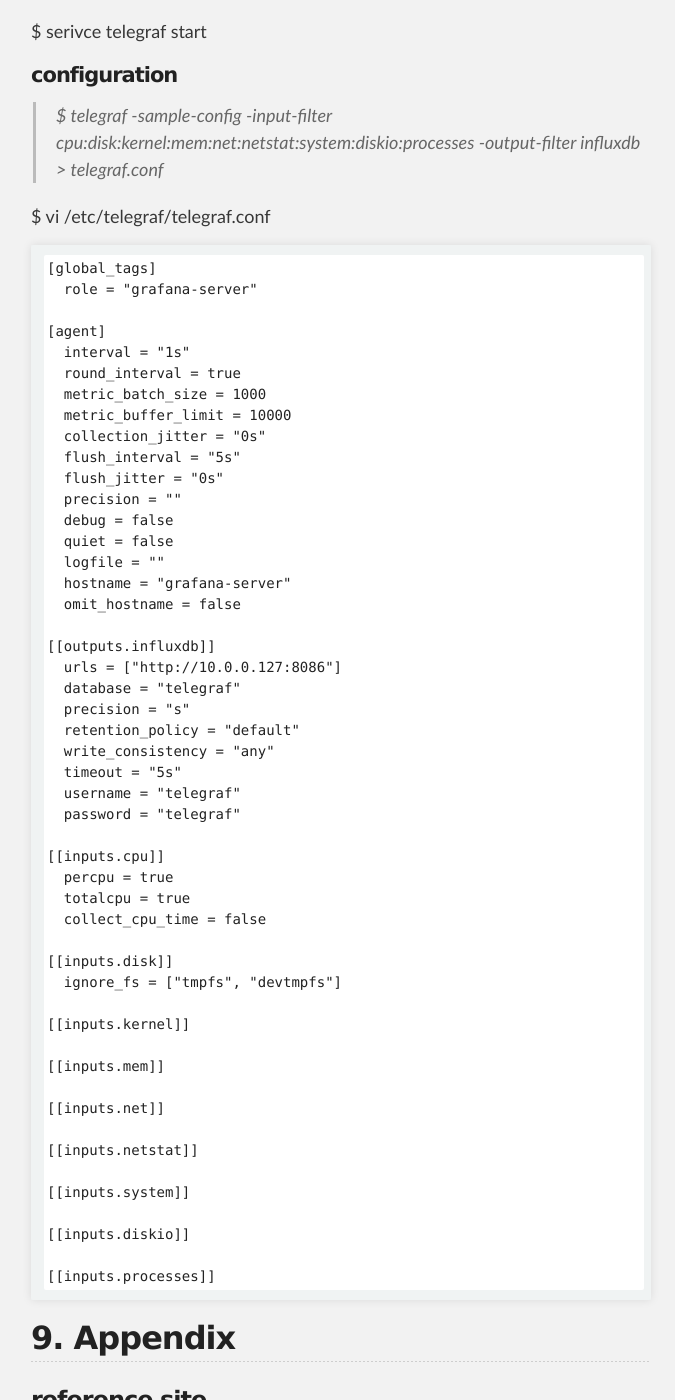
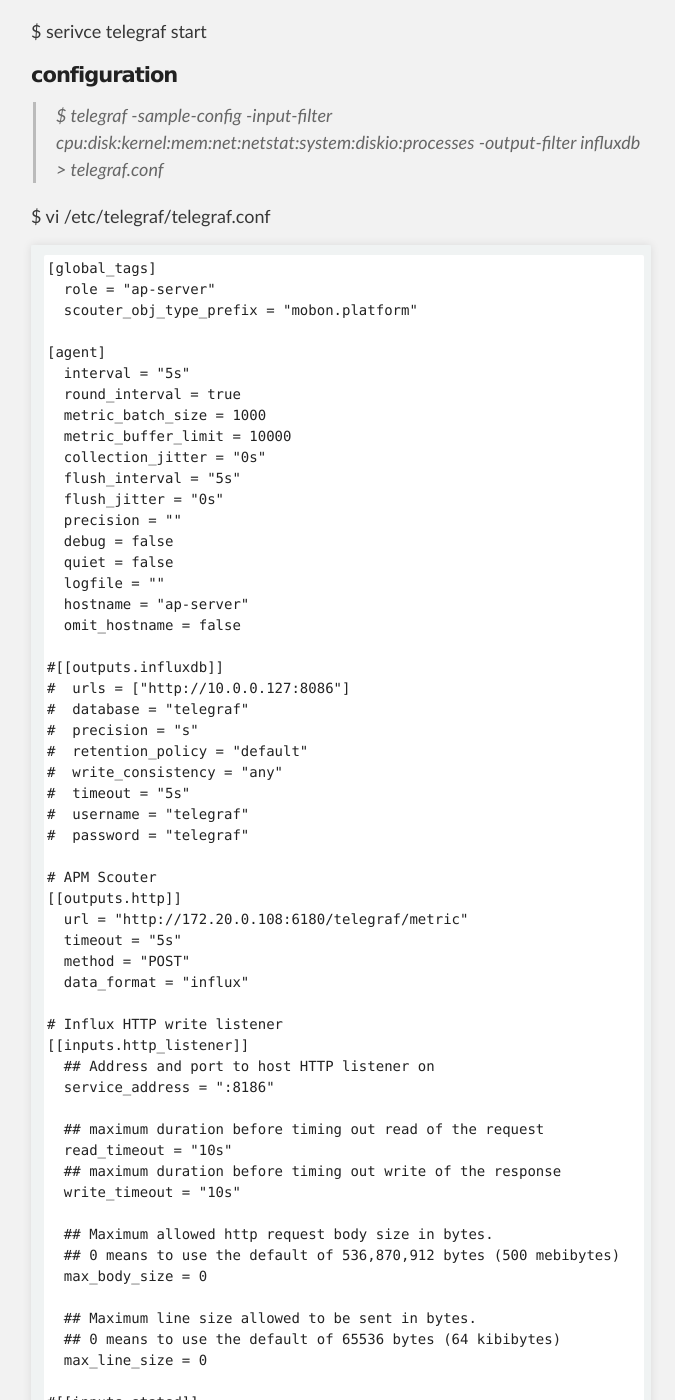
Before and after one commit to unlimited9/unlimited9.github.com, a Jekyll site: the page built from reference.notes/QA/install.n.setup.telegraf.md, in a window 1280 px wide and 1400 px high, scrolled down 635 px. Shown: the whole window, without its empty margins (299-974 px from the left). Built offline with Jekyll 4.4.1, drawn with Linux system fonts in a browser that asks for light colours; our own code applies the rules of GitHub Pages for plain Markdown files; some of the changed text lies outside the part shown.

Commit message:
Update install.n.setup.telegraf.md

````diff
--- a/reference.notes/QA/install.n.setup.telegraf.md
+++ b/reference.notes/QA/install.n.setup.telegraf.md
@@ -17,10 +17,11 @@ $ serivce telegraf start
 $ vi /etc/telegraf/telegraf.conf
 ```
 [global_tags]
-  role = "grafana-server"
+  role = "ap-server"
+  scouter_obj_type_prefix = "mobon.platform"
 
 [agent]
-  interval = "1s"
+  interval = "5s"
   round_interval = true
   metric_batch_size = 1000
   metric_buffer_limit = 10000
@@ -31,40 +32,95 @@ $ vi /etc/telegraf/telegraf.conf
   debug = false
   quiet = false
   logfile = ""
-  hostname = "grafana-server"
+  hostname = "ap-server"
   omit_hostname = false
 
-[[outputs.influxdb]]
-  urls = ["http://10.0.0.127:8086"]
-  database = "telegraf"
-  precision = "s"
-  retention_policy = "default"
-  write_consistency = "any"
+#[[outputs.influxdb]]
+#  urls = ["http://10.0.0.127:8086"]
+#  database = "telegraf"
+#  precision = "s"
+#  retention_policy = "default"
+#  write_consistency = "any"
+#  timeout = "5s"
+#  username = "telegraf"
+#  password = "telegraf"
+
+# APM Scouter
+[[outputs.http]]
+  url = "http://172.20.0.108:6180/telegraf/metric"
   timeout = "5s"
-  username = "telegraf"
-  password = "telegraf"
+  method = "POST"
+  data_format = "influx"
 
-[[inputs.cpu]]
-  percpu = true
-  totalcpu = true
-  collect_cpu_time = false
+# Influx HTTP write listener
+[[inputs.http_listener]]
+  ## Address and port to host HTTP listener on
+  service_address = ":8186"
 
-[[inputs.disk]]
-  ignore_fs = ["tmpfs", "devtmpfs"]
+  ## maximum duration before timing out read of the request
+  read_timeout = "10s"
+  ## maximum duration before timing out write of the response
+  write_timeout = "10s"
 
-[[inputs.kernel]]
+  ## Maximum allowed http request body size in bytes.
+  ## 0 means to use the default of 536,870,912 bytes (500 mebibytes)
+  max_body_size = 0
 
-[[inputs.mem]]
+  ## Maximum line size allowed to be sent in bytes.
+  ## 0 means to use the default of 65536 bytes (64 kibibytes)
+  max_line_size = 0
 
-[[inputs.net]]
+#[[inputs.statsd]]
+#  # Address and port to host UDP listener on
+#  service_address = ":8125"
+#  # Delete gauges every interval (default=false)
+#  delete_gauges = true
+#  # Delete counters every interval (default=false)
+#  delete_counters = true
+#  # Delete sets every interval (default=false)
+#  delete_sets = false
+#  # Delete timings & histograms every interval (default=true)
+#  delete_timings = true
+#  # Percentiles to calculate for timing & histogram stats
+#  percentiles = [90]
+#  # convert measurement names, . to _ and - to __
+#  convert_names = false
+#  templates = [
+#    "* measurement.field"
+#  ]
+#  # Number of UDP messages allowed to queue up, once filled,
+#  # the statsd server will start dropping packets
+#  allowed_pending_messages = 10000
+#  # Number of timing/histogram values to track per-measurement in the
+#  # calculation of percentiles. Raising this limit increases the accuracy
+#  # of percentiles but also increases the memory usage and cpu time.
+#  percentile_limit = 1000
+#  # UDP packet size for the server to listen for. This will depend on the size
+#  # of the packets that the client is sending, which is usually 1500 bytes.
+#  udp_packet_size = 1500
 
-[[inputs.netstat]]
-
-[[inputs.system]]
-
-[[inputs.diskio]]
-
-[[inputs.processes]]
+#[[inputs.cpu]]
+#  percpu = true
+#  totalcpu = true
+#  collect_cpu_time = false
+#
+#[[inputs.disk]]
+#  ignore_fs = ["tmpfs", "devtmpfs"]
+#
+#[[inputs.kernel]]
+#
+#[[inputs.mem]]
+#
+#[[inputs.net]]
+#
+#[[inputs.netstat]]
+#
+#[[inputs.system]]
+#
+#[[inputs.diskio]]
+#
+#[[inputs.processes]]
+#
 ```
 
 ## 9. Appendix
@@ -98,3 +154,9 @@ https://www.mynotes.kr/telegraf-%EC%84%A4%EC%B9%98/
 
 - grafana, influxdb, telegraf로 서버 모니터링 구축하기
 https://hero0926.tistory.com/24
+
+- scouter-project/scouter : Telegraf Server Feature
+https://github.com/scouter-project/scouter/blob/master/scouter.document/main/Telegraf-Server.md
+
+- Grafana; Influxdb; Telegraf; 서버의 관제 (Monitoring)와 알림 (Alerting), 그리고 자동화 하기
+https://geunhokhim.wordpress.com/2017/01/02/grafana-influxdb-telegraf-monitoring-server-alerting-automation/
````
